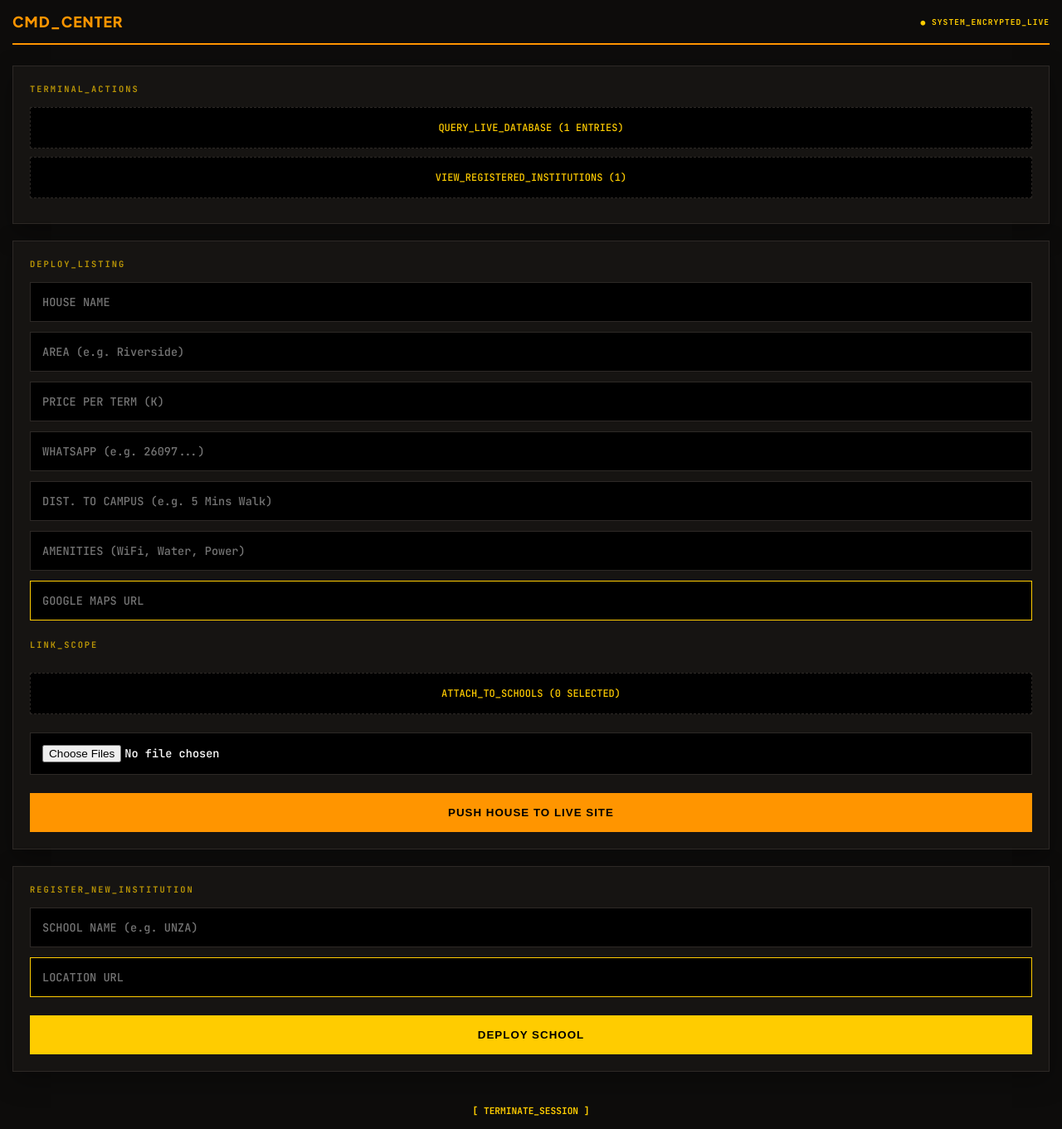
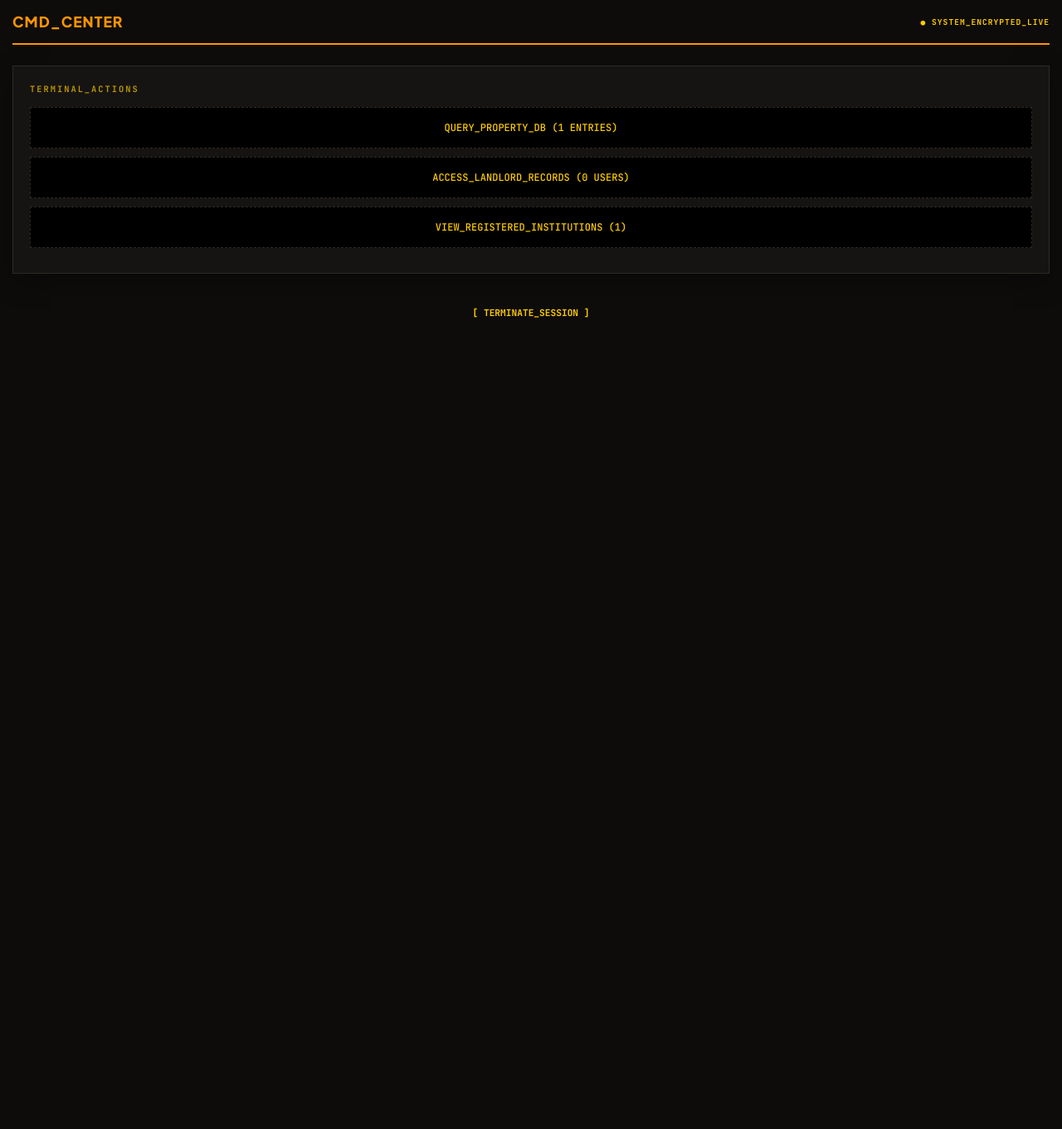
Before and after one commit to mutalefrancis/VECTA-REV, a Flask app: page /admin_console in a window 1280 px wide. Shown: the whole page at 83% size. After the commit the page ends 383 px from the top, so only its background shows below. Run offline with Flask 3, Linux system fonts and the light colour scheme; the visitor is signed in with stand-in values (Sample User, id 1); data comes from the database, SQL or seed files in the repository; tables that the repository leaves empty hold one stand-in row (values such as "Sample post").

Commit message:
Refactor admin console HTML structure and styles

```diff
--- a/templates/admin_console.html
+++ b/templates/admin_console.html
@@ -76,6 +76,11 @@
         .status-tag { font-size: 0.55rem; padding: 2px 6px; border-radius: 3px; font-weight: 900; margin-left: 5px; vertical-align: middle; }
         .tag-available { background: var(--success); color: black; }
         .tag-full { background: var(--danger); color: white; }
+
+        /* LANDLORD SPECIFIC */
+        .ll-card { background: #000; border: 1px solid var(--border); padding: 10px; margin-bottom: 8px; }
+        .ll-id { color: var(--amber); font-size: 0.55rem; }
+        .ll-meta { color: #666; font-size: 0.6rem; margin-top: 4px; }
     </style>
 </head>
 <body>
@@ -88,54 +93,41 @@
     <div class="box">
         <span class="box-title">Terminal_Actions</span>
         <div class="modal-trigger" onclick="openModal('dbModal')">
-            QUERY_LIVE_DATABASE ({{ houses|length }} ENTRIES)
+            QUERY_PROPERTY_DB ({{ houses|length }} ENTRIES)
+        </div>
+        <div class="modal-trigger" onclick="openModal('landlordModal')">
+            ACCESS_LANDLORD_RECORDS ({{ landlords|length }} USERS)
         </div>
         <div class="modal-trigger" onclick="openModal('schoolListModal')">
             VIEW_REGISTERED_INSTITUTIONS ({{ schools|length }})
         </div>
     </div>
 
-    <div class="box">
-        <span class="box-title">Deploy_Listing</span>
-        <form action="/upload" method="POST" enctype="multipart/form-data" class="form-grid">
-            <input type="text" name="name" placeholder="HOUSE NAME" required>
-            <input type="text" name="location" placeholder="AREA (e.g. Riverside)" required>
-            <input type="number" name="price" placeholder="PRICE PER TERM (K)" required>
-            <input type="text" name="phone" placeholder="WHATSAPP (e.g. 26097...)" required>
-            <input type="text" name="distance" placeholder="DIST. TO CAMPUS (e.g. 5 Mins Walk)" required>
-            <input type="text" name="amenities" placeholder="AMENITIES (WiFi, Water, Power)" required>
-            <input type="url" name="map_url" placeholder="GOOGLE MAPS URL" required style="border-color: var(--amber);">
-
-            <span class="box-title" style="margin-top: 10px;">Link_Scope</span>
-            <div class="modal-trigger" onclick="openModal('schoolModal')">
-                ATTACH_TO_SCHOOLS (<span id="count">0</span> SELECTED)
-            </div>
-
-            <input type="file" name="photos" multiple required>
-            <button type="submit" class="deploy-btn">Push House to Live Site</button>
-        </form>
-    </div>
-
-    <div class="box">
-        <span class="box-title">Register_New_Institution</span>
-        <form action="/admin/add_school" method="POST" class="form-grid">
-            <input type="text" name="school_name" placeholder="SCHOOL NAME (e.g. UNZA)" required>
-            <input type="url" name="school_map" placeholder="LOCATION URL" required style="border-color: var(--amber);">
-            <button type="submit" class="deploy-btn" style="background: var(--amber);">Deploy School</button>
-        </form>
-    </div>
-
-    <div class="modal-overlay" id="schoolModal">
-        <div class="modal-content">
-            <span class="box-title">Select_Target_Zones</span>
-            <div class="chip-container">
-                {% for s in schools %}
-                <label class="chip-label">
-                    <input type="checkbox" name="schools" value="{{ s.name }}" onchange="updateCount()"> {{ s.name|upper }}
-                </label>
+    <div class="modal-overlay" id="landlordModal">
+        <div class="modal-content" style="max-width: 500px;">
+            <span class="box-title">Master_Landlord_Registry</span>
+            <input type="text" id="llSearch" class="search-db" placeholder="FILTER BY LANDLORD NAME..." onkeyup="filterLL()">
+            <div class="db-scroll" id="llContainer">
+                {% for l in landlords %}
+                <div class="listing-item ll-card">
+                    <div class="listing-info">
+                        <strong>{{ l.name|upper }} <span class="ll-id">#{{ l.id }}</span></strong>
+                        <span style="color: var(--success);">PASS: {{ l.password }}</span>
+                        <div class="ll-meta">
+                            TEL: {{ l.phone }}<br>
+                            Q: {{ l.security_question }}<br>
+                            A: {{ l.security_answer }}
+                        </div>
+                    </div>
+                    <div class="action-group">
+                        <a href="https://wa.me/{{ l.phone }}" target="_blank">
+                            <button class="btn-action btn-toggle">CHAT</button>
+                        </a>
+                    </div>
+                </div>
                 {% endfor %}
             </div>
-            <button type="button" class="deploy-btn" onclick="closeModal('schoolModal')">Confirm_Links</button>
+            <button type="button" class="deploy-btn" style="background: var(--amber);" onclick="closeModal('landlordModal')">Exit_Secure_Registry</button>
         </div>
     </div>
 
@@ -196,11 +188,6 @@
         function openModal(id) { document.getElementById(id).style.display = 'flex'; }
         function closeModal(id) { document.getElementById(id).style.display = 'none'; }
 
-        function updateCount() {
-            const checked = document.querySelectorAll('input[name="schools"]:checked').length;
-            document.getElementById('count').innerText = checked;
-        }
-
         function filterDB() {
             let input = document.getElementById('dbSearch').value.toUpperCase();
             let items = document.getElementById('dbContainer').getElementsByClassName('listing-item');
@@ -210,10 +197,18 @@
             }
         }
 
-        // Close modal when clicking outside content
+        function filterLL() {
+            let input = document.getElementById('llSearch').value.toUpperCase();
+            let items = document.getElementById('llContainer').getElementsByClassName('ll-card');
+            for (let i = 0; i < items.length; i++) {
+                let name = items[i].getElementsByTagName('strong')[0];
+                items[i].style.display = name.innerText.toUpperCase().indexOf(input) > -1 ? "" : "none";
+            }
+        }
+
         window.onclick = function(event) {
             if (event.target.className === 'modal-overlay') { event.target.style.display = 'none'; }
         }
     </script>
 </body>
-</html>
+                        </html>
```
